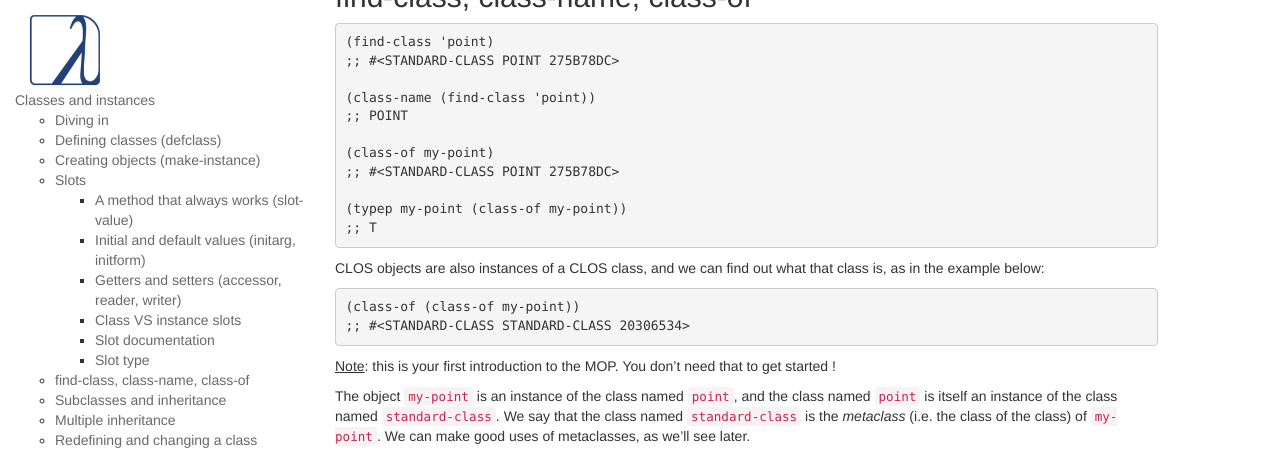
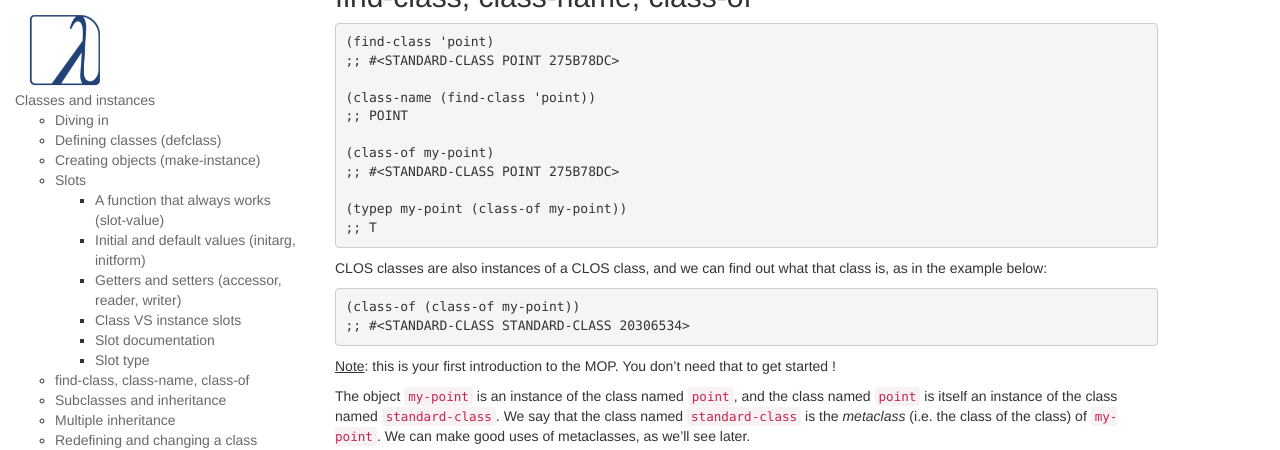
Before and after one commit to LispCookbook/cl-cookbook, a Jekyll site: the page built from clos.md, in a window 1280 px wide and 900 px high, scrolled down 5344 px. Shown: the top 450 px of the window. Built offline with Jekyll 4.4.1, drawn with Linux system fonts in a browser that asks for light colours; some of the changed text lies outside the part shown.

Commit message:
clos - reviews (and fixes)
from https://www.reddit.com/r/lisp/comments/9l15x0/clos_the_common_lisp_cookbook_extensive_rewrite/

```diff
--- a/clos.md
+++ b/clos.md
@@ -159,9 +159,9 @@
 
 ## Slots
 
-### A method that always works (slot-value)
-
-The default method to access any slot is `(slot-value <object> <slot-name>)`.
+### A function that always works (slot-value)
+
+The function to access any slot anytime is `(slot-value <object> <slot-name>)`.
 
 Given our `point` class above, which didn't define any slot accessors:
 
@@ -361,7 +361,7 @@
 ;; T
 ~~~
 
-CLOS objects are also instances of a CLOS class, and we can find out
+CLOS classes are also instances of a CLOS class, and we can find out
 what that class is, as in the example below:
 
 ~~~lisp
@@ -1488,7 +1488,7 @@
   ((name
     :initarg :name
     :accessor name)
-  (:metaclass counted-class)) ;; <- metaclass
+  (:metaclass counted-class))) ;; <- metaclass
 ;; #<COUNTED-CLASS PERSON>
 ;;   ^^^ not standard-class anymore.
 ~~~
```
Also changed, not shown: other parts of clos.md (+3 -3 lines).
